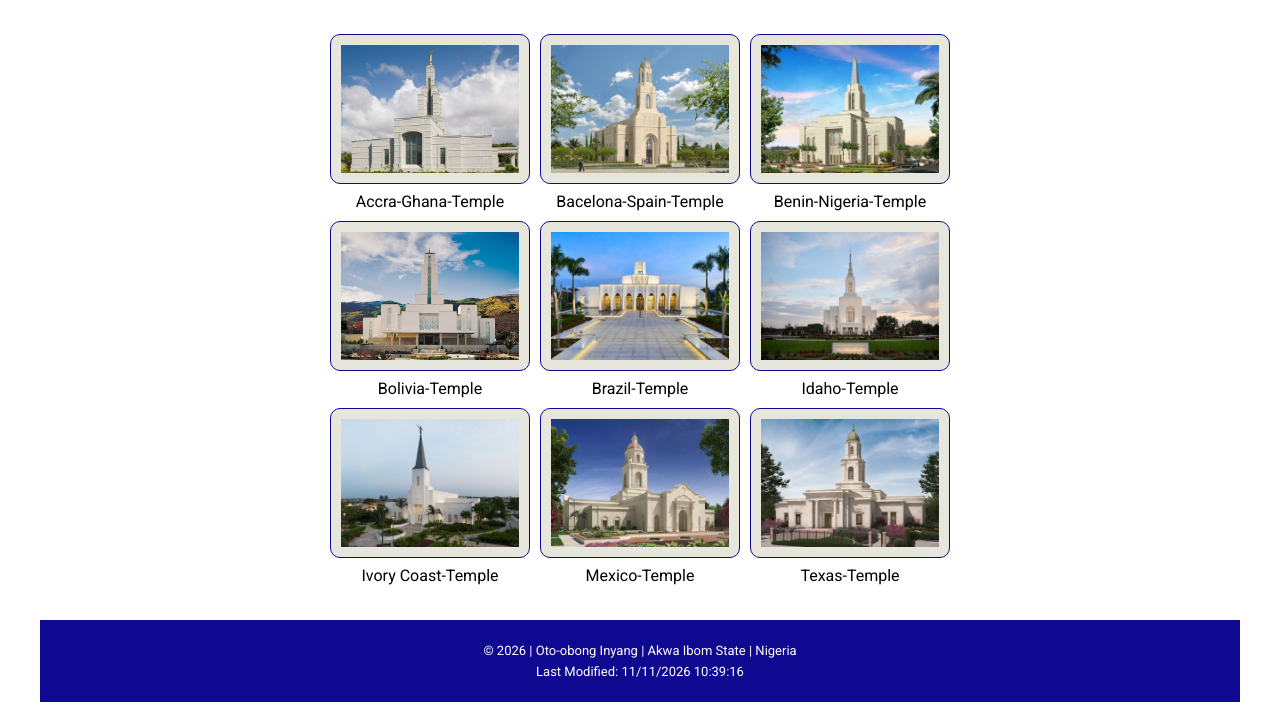
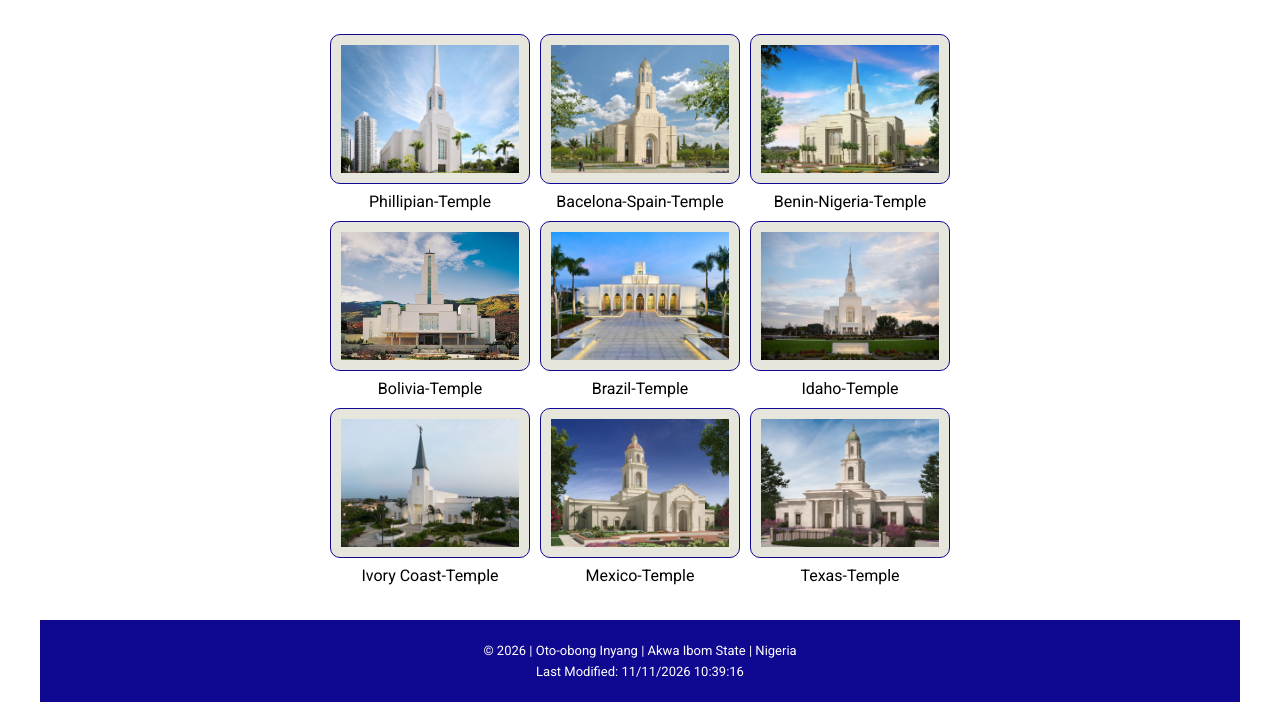
Before and after one commit to otoobongprosper/wdd131, a plain HTML site: page temples.html in a window 1280 px wide. Shown: the part 207-914 px from the top of the page. Drawn offline with Linux system fonts and the light colour scheme.

Commit message:
temple change

```diff
--- a/temples.html
+++ b/temples.html
@@ -40,8 +40,8 @@
         <section class="album">
 
             <figure>
-                <img src="images/accra-temple.jpeg" alt="Accra Temple">
-                <figcaption>Accra-Ghana-Temple</figcaption>
+                <img src="images/philipian-temple.jpeg" alt="Phillipian Temple">
+                <figcaption>Phillipian-Temple</figcaption>
             </figure>
 
 
```
